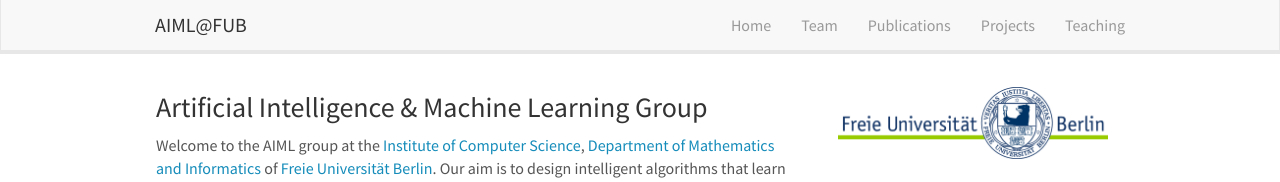
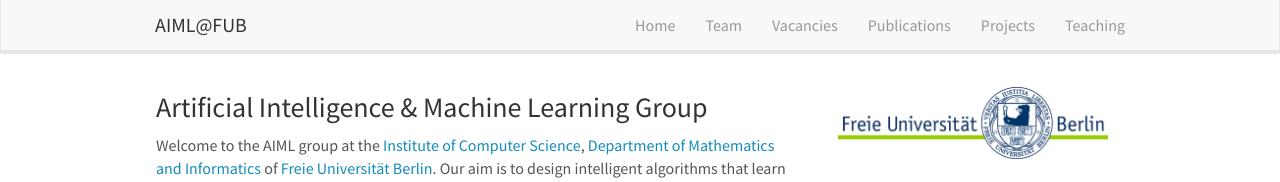
Before and after one commit to AIML-research/AIML-research.github.io, a Jekyll site: the page built from _pages/home.md, in a window 1280 px wide. Shown: the top 182 px of the page. Built offline with Jekyll 4.4.1, drawn with Linux system fonts in a browser that asks for light colours; nearby versions of some CDN libraries.

Commit message:
Update header.html

```diff
--- a/_includes/header.html
+++ b/_includes/header.html
@@ -14,7 +14,7 @@
 	  <ul class="nav navbar-nav navbar-right">
 		<li><a href="{{ site.url }}{{ site.baseurl }}/">Home</a></li>
 		<li><a href="{{ site.url }}{{ site.baseurl }}/team">Team</a></li>
-	<!--	<li><a href="{{ site.url }}{{ site.baseurl }}/vacancies">Vacancies</a></li>-->
+		<li><a href="{{ site.url }}{{ site.baseurl }}/vacancies">Vacancies</a></li>
 		<li><a href="{{ site.url }}{{ site.baseurl }}/publications">Publications</a></li>
 	<!--	<li><a href="{{ site.url }}{{ site.baseurl }}/research">Research</a></li> -->
 		<li><a href="{{ site.url }}{{ site.baseurl }}/projects">Projects</a></li>
```
